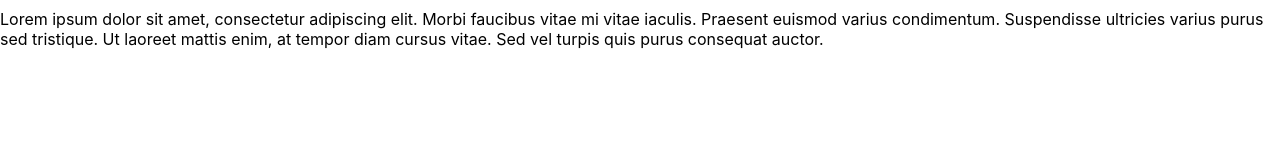
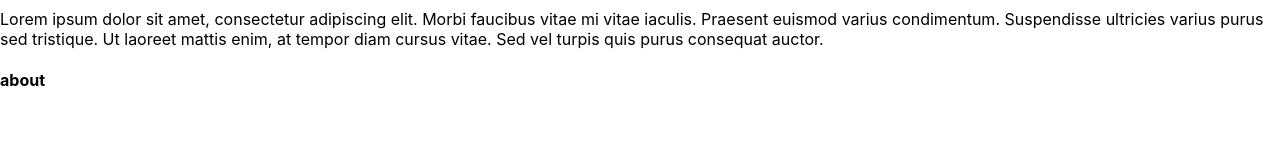
Before and after one commit to erindubuc/React-redux, a React (Create React App) app in the folder poketimes/: page /about in a window 1280 px wide. Shown: the part 150-300 px from the top of the page. Built offline with nearby package versions, Linux system fonts and the light colour scheme; the HTML template or start-up script is replaced by a standard one.

Commit message:
set up route & params for post page

```diff
--- a/poketimes/src/App.js
+++ b/poketimes/src/App.js
@@ -4,6 +4,7 @@
 import Home from './components/Home'
 import Contact from './components/Contact'
 import About from './components/About'
+import Post from './components/Post'
 
 class App extends Component {
   render() {
@@ -14,6 +15,7 @@
           <Route exact path='/' component={Home} />
           <Route path='/about' component={About} />
           <Route path='/contact' component={Contact} />
+          <Route path="/:post_id" component={Post} />
         </div>
       </BrowserRouter>
     );
--- /dev/null
+++ b/poketimes/src/components/Post.js
@@ -0,0 +1,22 @@
+import React, { Component } from 'react'
+
+class Post extends Component {
+    state = {
+        id: null
+        }
+    componentDidMount(){
+        let id = this.props.match.params.post_id;
+        this.setState({
+            id: id
+            })
+    }
+    render() {
+        return (
+            <div className="container">
+                <h4>{this.state.id}</h4>
+            </div>
+            )
+        }
+    }
+
+    export default Post
```
